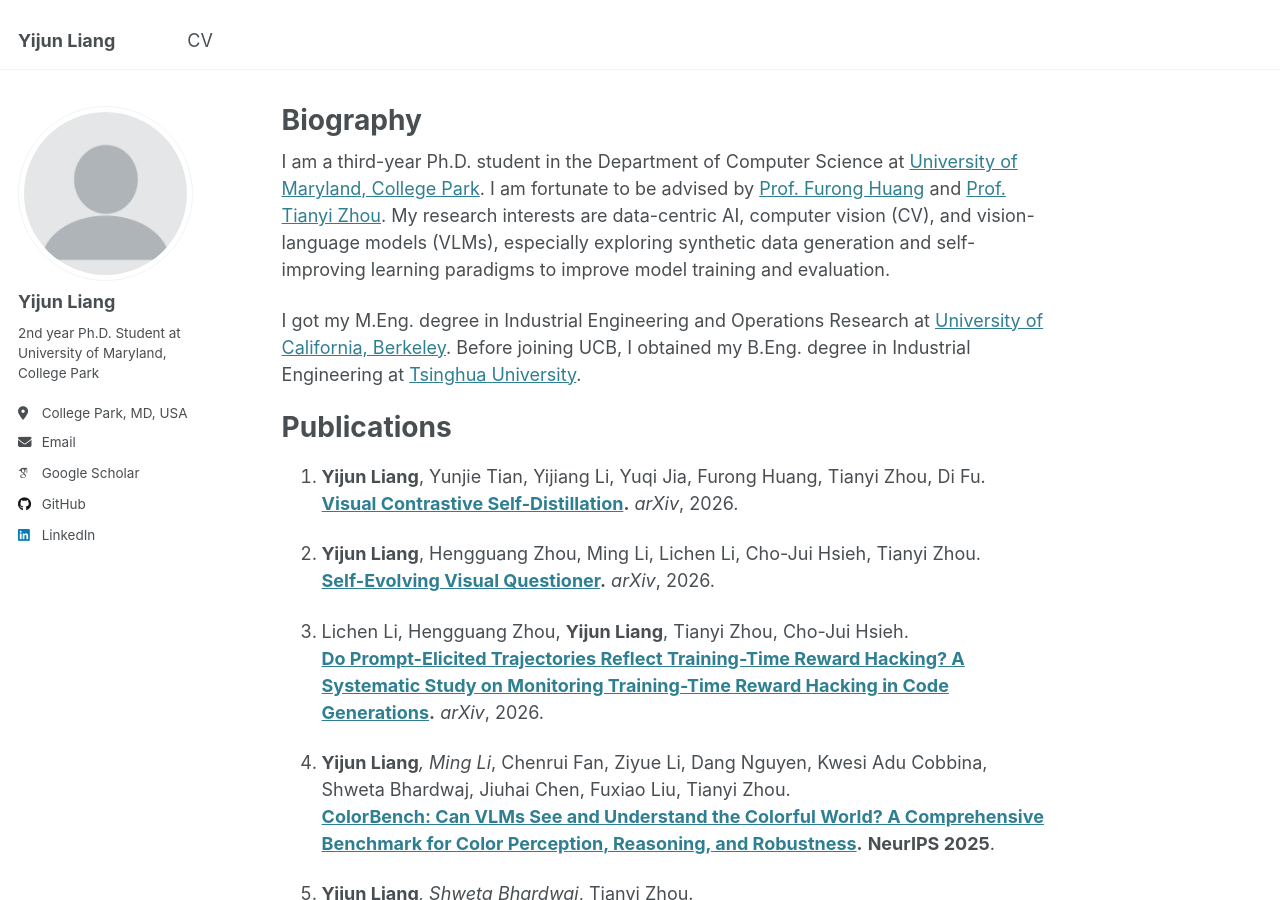
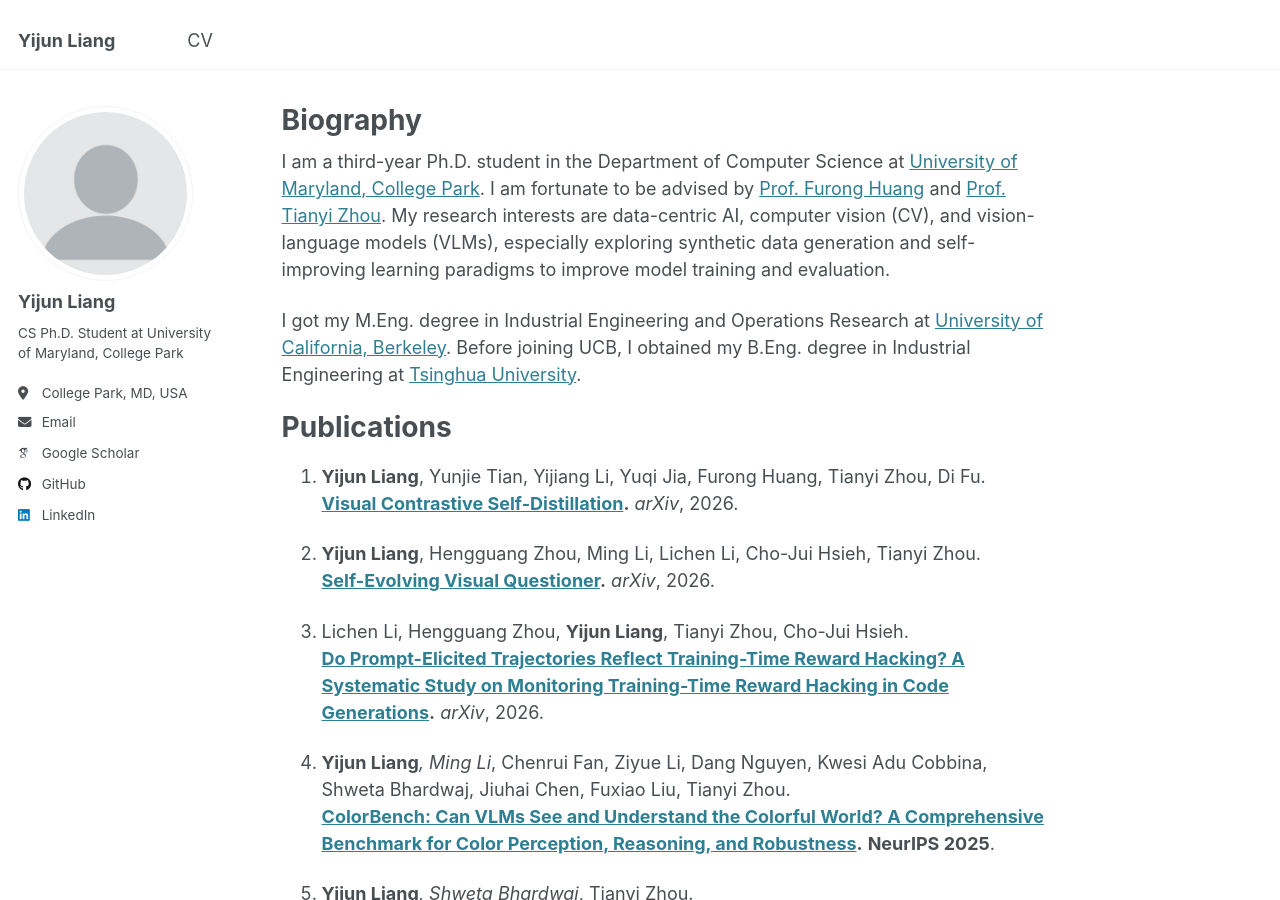
Before and after one commit to joliang17/joliang17.github.io, a Jekyll site: the page built from _pages/about.md, in a window 1280 px wide and 900 px high. Built offline with Jekyll 4.4.1, drawn with Linux system fonts in a browser that asks for light colours; some web fonts are replaced.

Commit message:
Update bio to reflect current status

```diff
--- a/_config.yml
+++ b/_config.yml
@@ -25,7 +25,7 @@ author:
   avatar           : "profile.png"
   name             : "Yijun Liang"
   pronouns         : # example: "she/her"
-  bio              : "2nd year Ph.D. Student at University of Maryland, College Park"
+  bio              : "CS Ph.D. Student at University of Maryland, College Park"
   location         : "College Park, MD, USA"
 #  employer         : "Red Brick University"
   uri              : # URL
```
